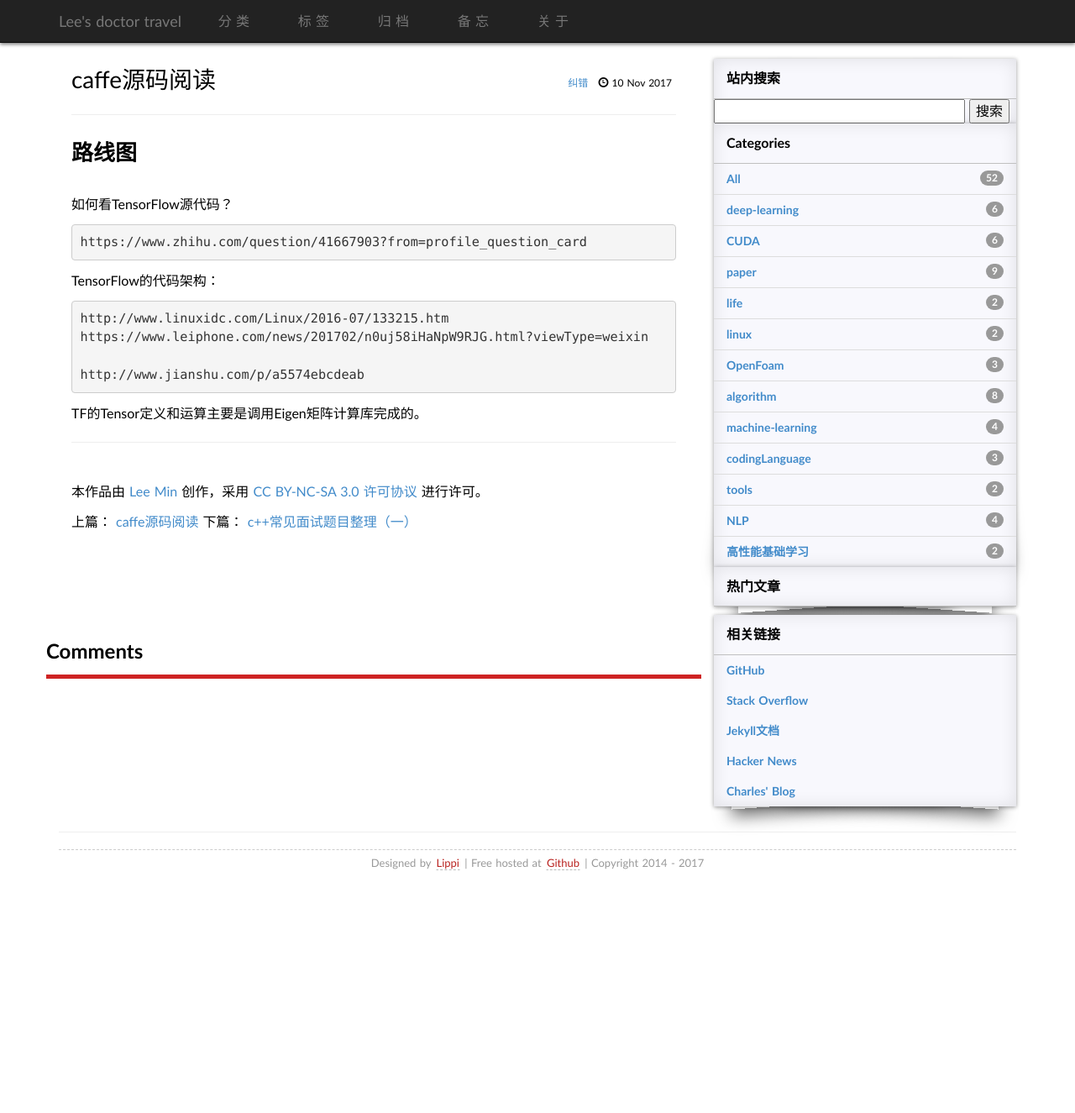
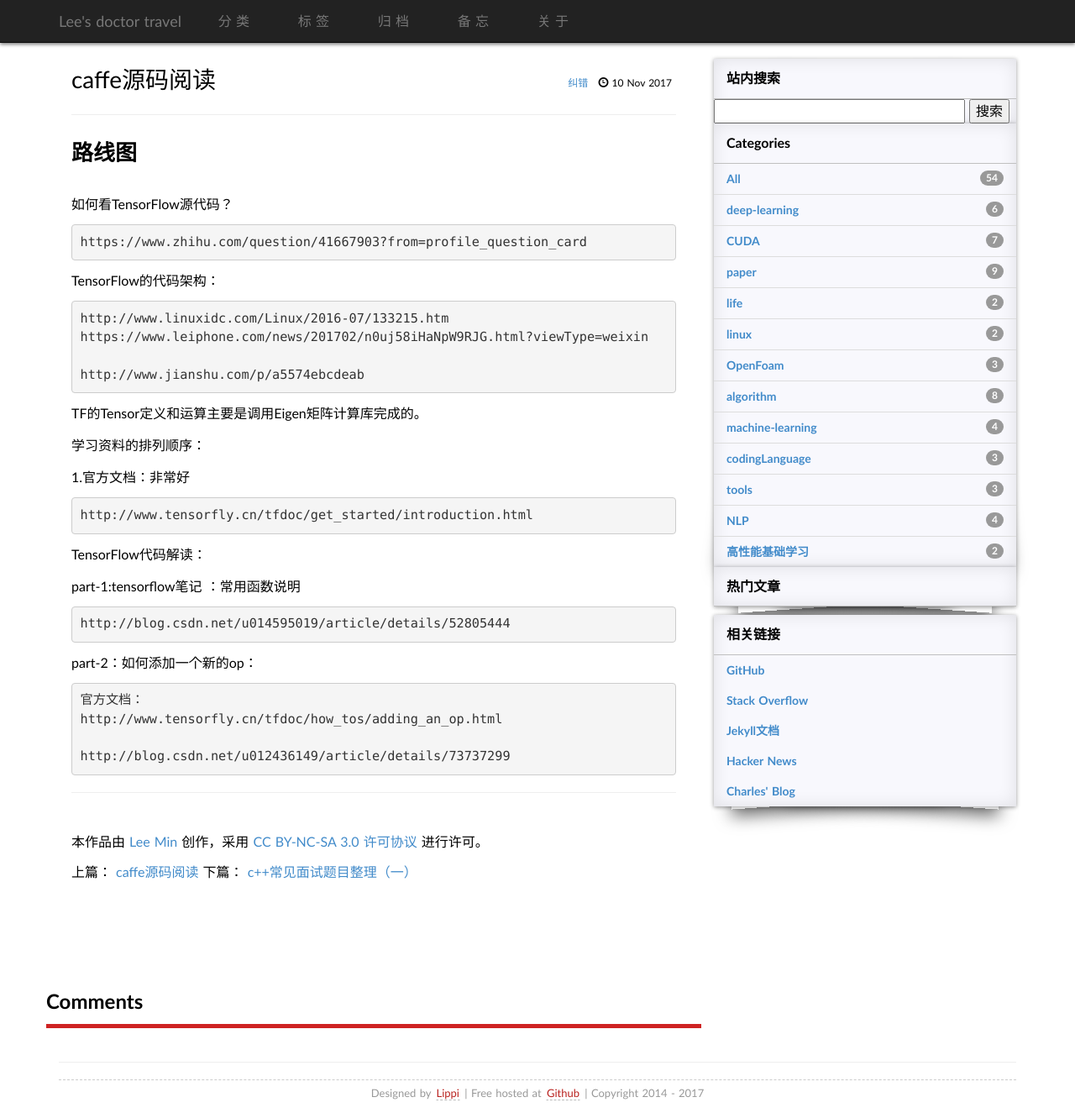
Before and after one commit to limin2015/limin2015.github.io, a Jekyll site: the page built from _posts/2017-11-10-tensorflow-source-code.md, in a window 1280 px wide and 1325 px high. Shown: the whole window at 84% size. Built offline with Jekyll 4.4.1, drawn with Linux system fonts in a browser that asks for light colours; some web fonts are replaced; comment, search, counter and statistics services are not loaded.

```diff
--- a/_posts/2017-11-10-tensorflow-source-code.md
+++ b/_posts/2017-11-10-tensorflow-source-code.md
@@ -24,3 +24,25 @@ TensorFlow的代码架构：
 	http://www.jianshu.com/p/a5574ebcdeab
 
 TF的Tensor定义和运算主要是调用Eigen矩阵计算库完成的。
+
+
+学习资料的排列顺序：
+
+1.官方文档：非常好
+
+	http://www.tensorfly.cn/tfdoc/get_started/introduction.html
+
+
+TensorFlow代码解读：
+
+part-1:tensorflow笔记 ：常用函数说明
+
+	http://blog.csdn.net/u014595019/article/details/52805444
+
+
+part-2：如何添加一个新的op：
+
+	官方文档：
+	http://www.tensorfly.cn/tfdoc/how_tos/adding_an_op.html
+
+	http://blog.csdn.net/u012436149/article/details/73737299
```
Also changed, not shown: _posts/2017-03-01-CUDA-1.md (+0 -15 lines), _posts/2017-03-01-CUDA-intro.md (added, +59 -0 lines), _posts/2017-03-02-CUDA-2.md (+2 -0 lines), _posts/2017-11-23-virtualenv-learning.md (added, +26 -0 lines).
